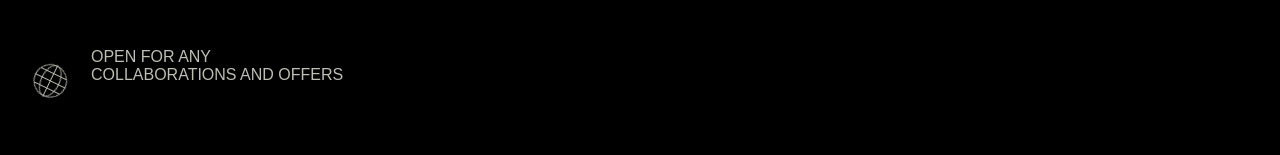
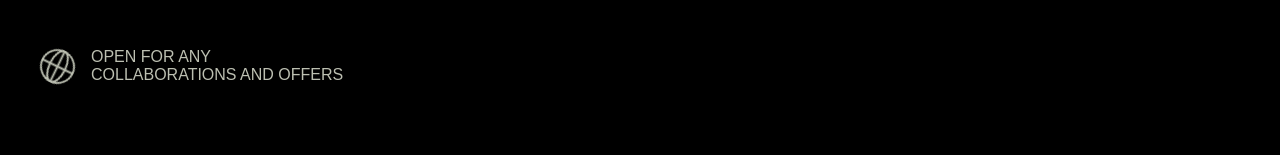
Before and after one commit to petridish-dg/portfolio-web, a Next.js app: page / in a window 1280 px wide. Shown: the top 155 px of the page. Built offline with nearby package versions, Linux system fonts and the light colour scheme; a web font is replaced by a local one.

Commit message:
new globe icon + Alignment

```diff
--- a/common/UI/Navbar.module.scss
+++ b/common/UI/Navbar.module.scss
@@ -12,5 +12,12 @@
 
 .navWrapper:first-of-type {
   display: flex;
+  align-items: center;
   gap: 1rem;
 }
+
+.navLogo {
+  position: relative;
+  height: 35px;
+  width: 35px;
+}
--- a/common/UI/Navbar.tsx
+++ b/common/UI/Navbar.tsx
@@ -4,13 +4,14 @@ import React from "react";
 
 import Menu from "./Menu";
 import s from "./Navbar.module.scss";
-import globe from "/public/Globe.svg";
+import globe from "/public/globe2.svg";
 
 const Navbar = () => {
   return (
     <nav className={s.navContainer}>
       <div className={s.navWrapper}>
         <m.div
+          className={s.navLogo}
           animate={{ rotate: 360 }}
           transition={{
             ease: "linear",
@@ -19,7 +20,7 @@ const Navbar = () => {
             repeatDelay: 0,
           }}
         >
-          <Image src={globe} alt="globe icon" height={35} width={35} />
+          <Image src={globe} alt="globe icon" fill={true} />
         </m.div>
         <p>
           OPEN FOR ANY
```
Also changed, not shown: public/globe2.svg (added).
